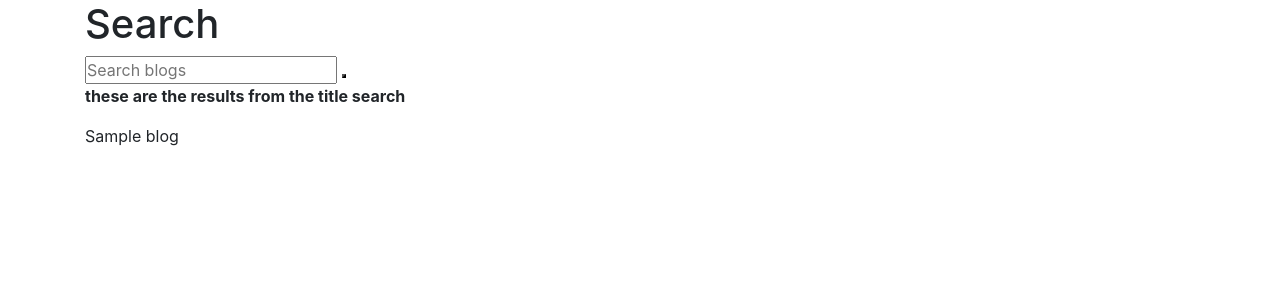
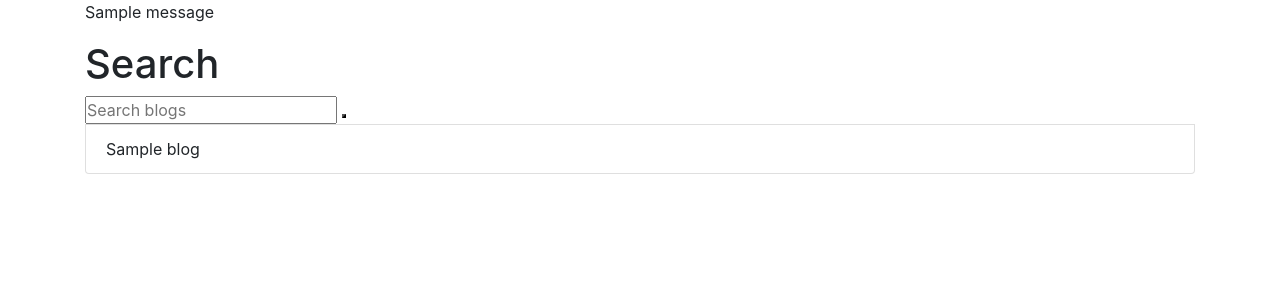
Before and after one commit to ey7/project-three, a Flask app: page /search in a window 1280 px wide. Shown: the part 56-356 px from the top of the page. Run offline with Flask 2, Linux system fonts and the light colour scheme; one stand-in notice (Sample message) is shown; a database or web service that is not in the repository returns one stand-in record (values such as "Sample title"); some libraries are stand-ins or nearby versions.

Commit message:
added flash messages to search.html

```diff
--- a/app.py
+++ b/app.py
@@ -273,8 +273,13 @@ def search():
 	# search results will be sorted by id
 	results = db.blogs.find({'$text': {'$search': str(search_query)}},
 		{'score': {'$meta': 'textScore'}}).sort('_id', pymongo.ASCENDING).skip((current_page -1 )*per_page).limit(per_page)
+	# if result is zero, flash message
+	if results == None:
+		flash('There are no results to display')
 
-	return render_template('search.html',
+	else:
+
+		return render_template('search.html',
 		current_page=current_page,
 		per_page=per_page,
 		search_query=search_query,
--- a/templates/search.html
+++ b/templates/search.html
@@ -1,14 +1,23 @@
 {% extends 'base.html' %}
 
 {% block content %}
+<!--Flash Messages-->
+            {% with messages = get_flashed_messages() %} {% if messages %}
+            {% for message in messages %}
+            <p>
+                    {{ message }}
+            </p>
+            {% endfor %} {% endif %} {% endwith %}
 <h1> Search</h1>
-<form action="{{ url_for('search', search_query=search_query, current_page=current_page) }}">
+<form action="{{ url_for('search', search_query=search_query, current_page=current_page, results=results) }}">
                 <input type="text" class="search__input" name="search_query" placeholder="Search blogs">
                 <button class="search__button"></button>
             </form>
 {% for result in results %}
-<p> <strong>these are the results from the title search</strong></p>
- {{result.title | safe}}
+<li class="list-group-item">
+	{{result.title}}
+</li>
+
 
 
 
```
